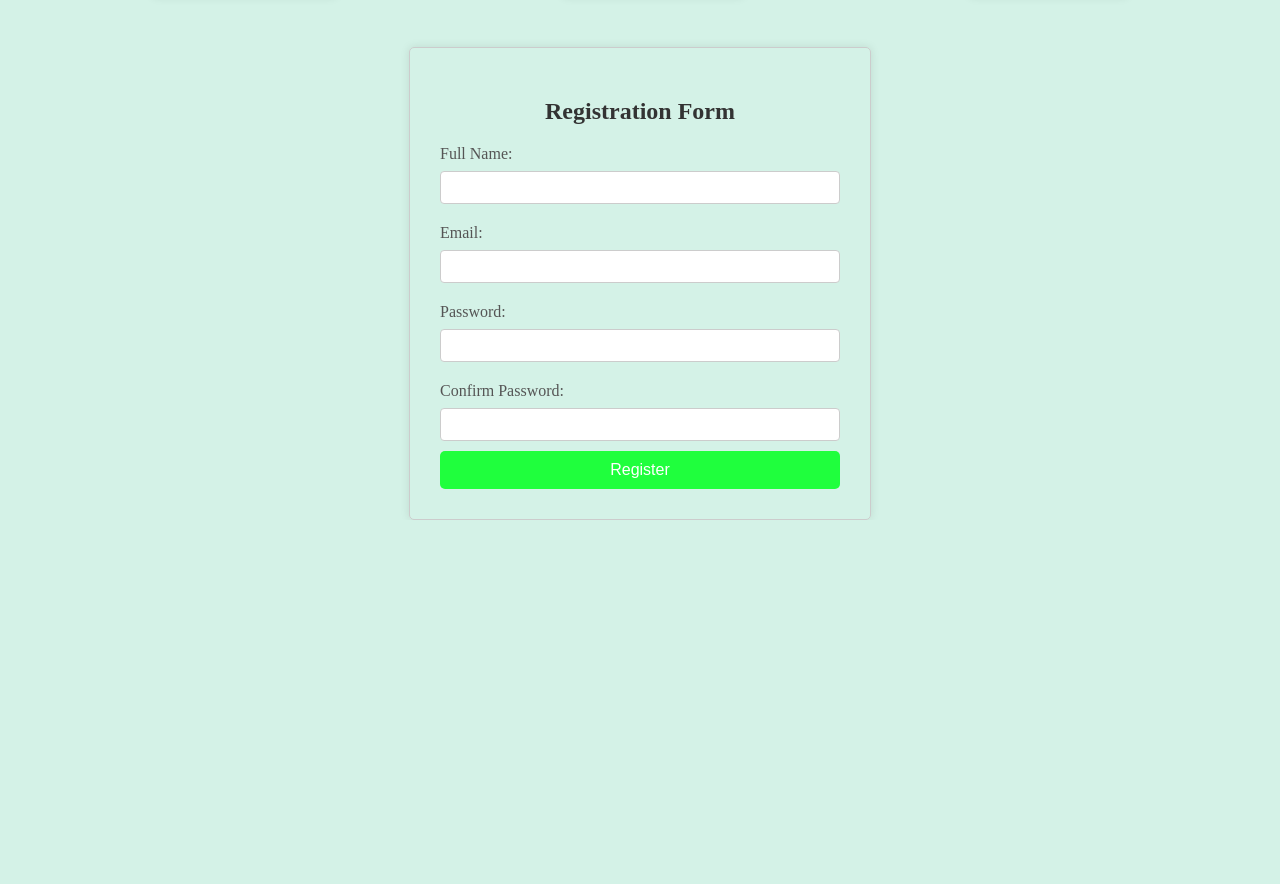
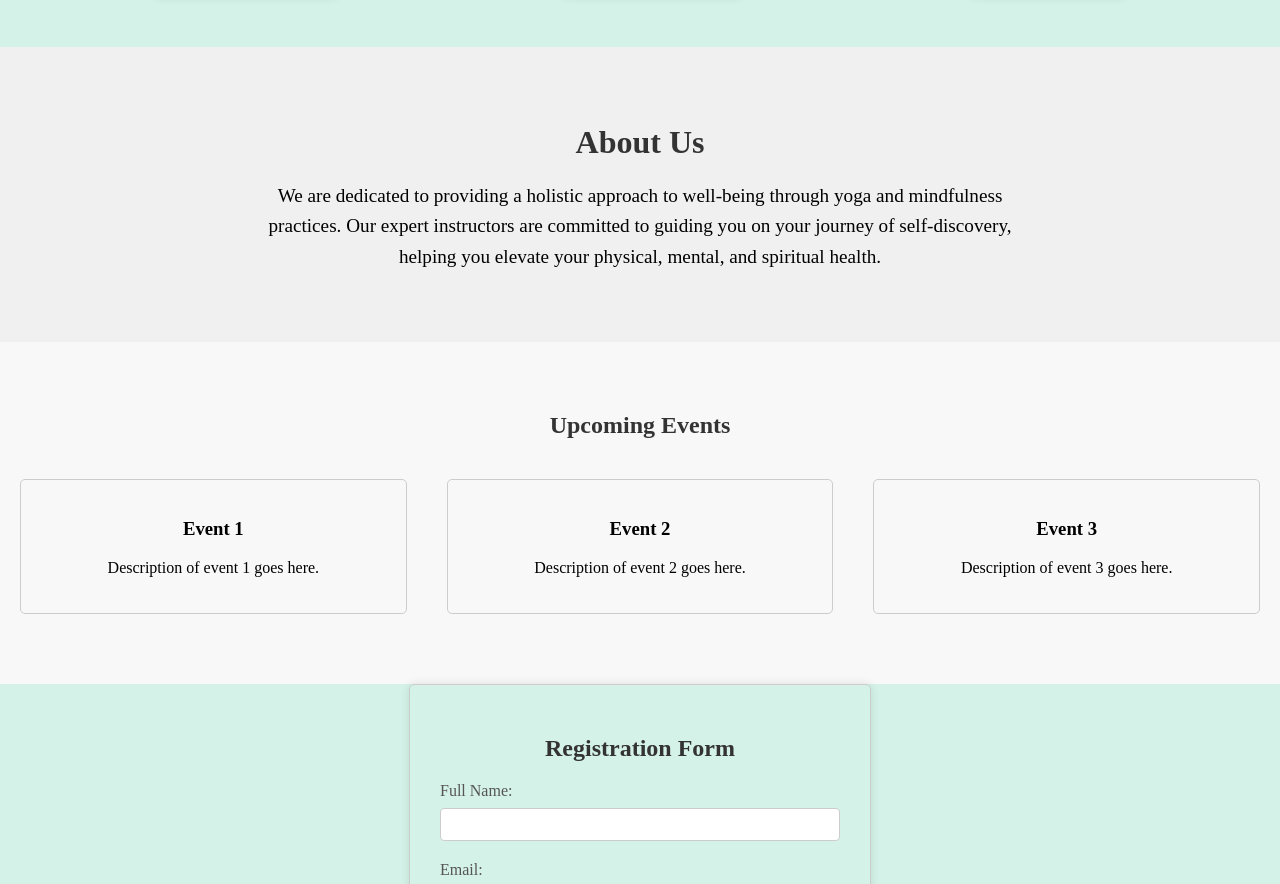
Before and after one commit to jiturajsharma/YOGA_PROJECT, a plain HTML site: page frontend/index.html in a window 1280 px wide. Shown: the part 2178-3062 px from the top of the page. Before the commit the page ends 2698 px from the top, so only its background shows below. Drawn offline with Linux system fonts and the light colour scheme.

Commit message:
added Event about section

```diff
--- a/frontend/Script.js
+++ b/frontend/Script.js
@@ -100,3 +100,20 @@ function submitForm() {
 
     togglePopup();
 }
+
+
+document.getElementById('eventLink').addEventListener('click', function(event) {
+    event.preventDefault();
+    document.querySelector('.event-section').scrollIntoView({
+        behavior: 'smooth'
+    });
+});
+
+
+
+document.getElementById('aboutLink').addEventListener('click', function(event) {
+    event.preventDefault();
+    document.querySelector('#about-section').scrollIntoView({
+      behavior: 'smooth'
+    });
+  });
--- a/frontend/index.html
+++ b/frontend/index.html
@@ -14,9 +14,9 @@
         <img src="./assest/logo.png" alt="Yoga logo">
         <ul>
           <li><a href="#">Home</a></li>
-          <li><a href="#">Event</a></li>
+          <li><a href="#" id="eventLink">Event</a></li>
           <li><a href="#" onclick="scrollToPricing()">Price</a></li>
-          <li><a href="#">About</a></li>
+          <li><a href="#" id="aboutLink">About</a></li>
         </ul>
       </div>
     </div>
@@ -125,6 +125,34 @@
             </div>
 
 
+            <div class="about-section" id="about-section">
+              <div class="about-content">
+                <h2>About Us</h2>
+                <p>We are dedicated to providing a holistic approach to well-being through yoga and mindfulness practices. Our expert instructors are committed to guiding you on your journey of self-discovery, helping you elevate your physical, mental, and spiritual health.</p>
+
+              </div>
+            </div>
+
+
+            <div class="event-section">
+              <h2 style="text-align: center;">Upcoming Events</h2>
+              <div class="event-container">
+                <div class="event-item">
+                  <h3>Event 1</h3>
+                  <p>Description of event 1 goes here.</p>
+                </div>
+                <div class="event-item">
+                  <h3>Event 2</h3>
+                  <p>Description of event 2 goes here.</p>
+                </div>
+                <div class="event-item">
+                  <h3>Event 3</h3>
+                  <p>Description of event 3 goes here.</p>
+                </div>
+              </div>
+            </div>
+
+
 
               <div class="registration">
                 <form id="registrationForm" onsubmit="validateForm(event)">
--- a/frontend/style.css
+++ b/frontend/style.css
@@ -335,3 +335,48 @@ button:hover {
         #submit:hover {
             background-color: #555;
         }
+
+
+
+
+
+        .event-section {
+          background-color: #f8f8f8;
+          padding: 50px 0;
+        }
+        .event-container {
+          display: flex;
+          justify-content: space-around;
+          align-items: center;
+        }
+        .event-item {
+          flex: 1;
+          margin: 20px;
+          padding: 20px;
+          border: 1px solid #ccc;
+          border-radius: 5px;
+          text-align: center;
+          transition: transform 0.3s ease;
+        }
+        .event-item:hover {
+          transform: scale(1.05);
+        }
+
+
+    .about-section {
+      background-color: #f0f0f0;
+      padding: 50px 0;
+      text-align: center;
+    }
+    .about-content {
+      max-width: 800px;
+      margin: 0 auto;
+    }
+    .about-content h2 {
+      font-size: 2rem;
+      margin-bottom: 20px;
+    }
+    .about-content p {
+      font-size: 1.2rem;
+      line-height: 1.6;
+    }
```
